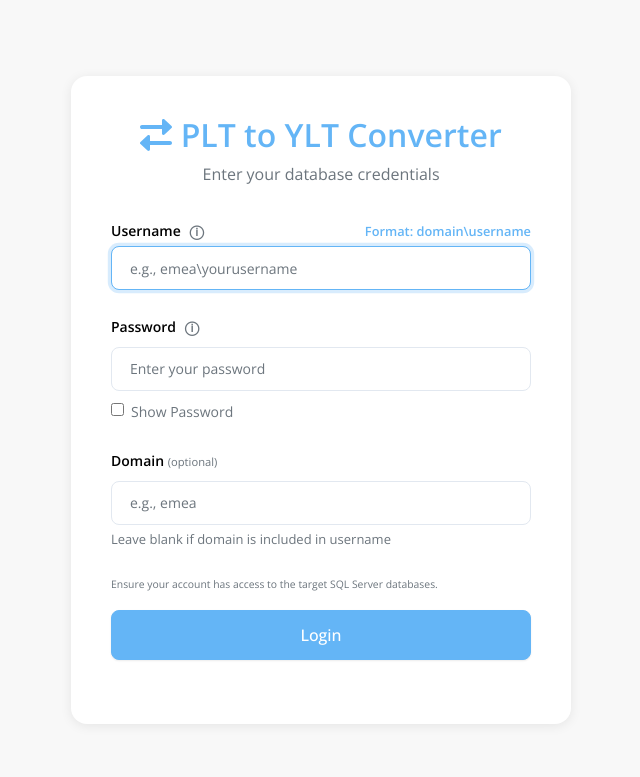
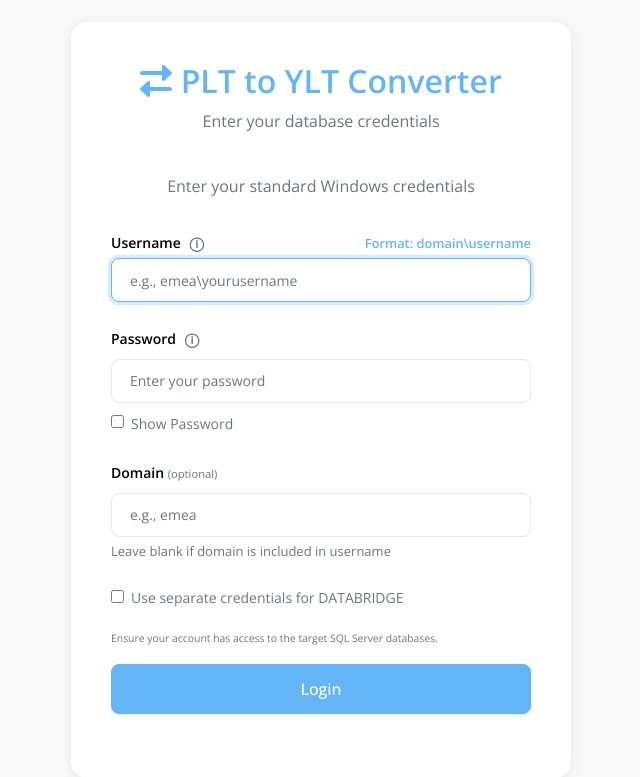
Before and after one commit to Rakshit09/PLT_YLT, a Flask app: page / in a window 1280 px wide. Shown: the top 777 px of the page, without its empty margins (304-944 px from the left). Run offline with Flask 3, Linux system fonts and the light colour scheme; some libraries are stand-ins or nearby versions.

Commit message:
Added Databridge auth

```diff
--- a/app.py
+++ b/app.py
@@ -273,6 +273,17 @@ def convert_sql_plt_to_ylt(engine, database, anlsid=None, perspcode=None):
 
     return ylt_ifm
 
+def get_credentials_for_server(server):
+    """Selects the correct credentials from the session based on the server name."""
+    if server == 'DATABRIDGE' and 'databridge_credentials' in session:
+        logger.info("Using DATABRIDGE specific credentials.")
+        creds = session.get('databridge_credentials', {})
+        return creds.get('username'), creds.get('password'), None
+    else:
+        logger.info("Using standard credentials.")
+        creds = session.get('credentials', {})
+        return creds.get('username'), creds.get('password'), creds.get('domain')
+
 
 @app.route('/')
 def index():
@@ -288,6 +299,11 @@ def login():
             'password': data.get('password'),
             'domain': data.get('domain')
         }
+        if data.get('use_databridge_creds'):
+            session['databridge_credentials'] = {
+                'username': data.get('databridge_username'),
+                'password': data.get('databridge_password')
+            }
         return jsonify({'success': True})
     except Exception as e:
         return jsonify({'success': False, 'error': str(e)})
@@ -315,10 +331,8 @@ def convert_sql():
         if not all([server, database]):
             return jsonify({'error': 'Server and Database are required'}), 400
 
-        # Use stored credentials
-        username = creds.get('username')
-        password = creds.get('password')
-        domain = creds.get('domain')
+        # Get credentials based on the selected server
+        username, password, domain = get_credentials_for_server(server)
 
         if not username or not password:
             return jsonify({'error': 'Missing credentials. Please login again.'}), 401
@@ -379,13 +393,13 @@ def get_databases():
         return Response('<option value="">Please select a server</option>', mimetype='text/html')
 
     try:
-        creds = session.get('credentials')
-        if not creds or not creds.get('username') or not creds.get('password'):
-            logger.error("No database credentials found in session")
+        username, password, domain = get_credentials_for_server(server)
+        if not username or not password:
+            logger.error("No database credentials found in session for the selected server type")
             return Response('<option value="">Authentication error: No credentials</option>', mimetype='text/html', status=401)
 
         # Connect to master db to get list of other DBs
-        engine = get_engine(server, 'master', creds.get('username'), creds.get('password'), creds.get('domain'))
+        engine = get_engine(server, 'master', username, password, domain)
         if engine is None:
             raise Exception("Failed to get database engine for server discovery.")
 
@@ -419,8 +433,11 @@ def get_anlsids():
         return Response('<option value="">Select server and database</option>', mimetype='text/html')
 
     try:
-        creds = session.get('credentials', {})
-        engine = get_engine(server, database, creds.get('username'), creds.get('password'), creds.get('domain'))
+        username, password, domain = get_credentials_for_server(server)
+        if not username or not password:
+             return Response('<option value="">Authentication error</option>', mimetype='text/html', status=401)
+
+        engine = get_engine(server, database, username, password, domain)
 
         anlsids = None
         schemas_to_try = ['dbo', 'plt']
@@ -461,8 +478,11 @@ def get_perspcodes():
         return Response('<option value="">-- All PERSPCODEs (optional) --</option>', mimetype='text/html')
 
     try:
-        creds = session.get('credentials', {})
-        engine = get_engine(server, database, creds.get('username'), creds.get('password'), creds.get('domain'))
+        username, password, domain = get_credentials_for_server(server)
+        if not username or not password:
+             return Response('<option value="">Authentication error</option>', mimetype='text/html', status=401)
+
+        engine = get_engine(server, database, username, password, domain)
 
         perspcodes = None
         schemas_to_try = ['dbo', 'plt']
--- a/templates/login.html
+++ b/templates/login.html
@@ -125,6 +125,9 @@
         <div id="errorMessage" class="error-message" style="display: none;"></div>
 
         <form id="loginForm">
+            <div class="login-header pt-2">
+                <p class="text-muted">Enter your standard Windows credentials</p>
+            </div>
             <div class="form-group">
                 <div class="d-flex justify-content-between align-items-center">
                     <label for="username" class="form-label mb-0">
@@ -168,6 +171,25 @@
                 </small>
             </div>
 
+            <div class="form-check mb-3">
+                <input type="checkbox" class="form-check-input" id="useDatabridgeCreds">
+                <label class="form-check-label" for="useDatabridgeCreds">Use separate credentials for DATABRIDGE</label>
+            </div>
+
+            <div id="databridgeCreds" style="display: none;">
+                <div class="login-header pt-2">
+                    <p class="text-muted">Enter your DATABRIDGE credentials</p>
+                </div>
+                <div class="form-group">
+                    <label for="databridgeUsername" class="form-label">DATABRIDGE Username</label>
+                    <input type="text" class="form-control" id="databridgeUsername" name="databridgeUsername" placeholder="Enter DATABRIDGE username">
+                </div>
+                <div class="form-group">
+                    <label for="databridgePassword" class="form-label">DATABRIDGE Password</label>
+                    <input type="password" class="form-control" id="databridgePassword" name="databridgePassword" placeholder="Enter DATABRIDGE password">
+                </div>
+            </div>
+
             <div class="form-text text-muted mb-3">
                 <small>
                     Ensure your account has access to the target SQL Server databases.
@@ -200,6 +222,15 @@
                 passwordField.attr('type', this.checked ? 'text' : 'password');
             });
 
+            // Toggle DATABRIDGE credentials
+            $('#useDatabridgeCreds').on('change', function() {
+                if (this.checked) {
+                    $('#databridgeCreds').slideDown();
+                } else {
+                    $('#databridgeCreds').slideUp();
+                }
+            });
+
             // Form submission
             $('#loginForm').on('submit', function(e) {
                 e.preventDefault();
@@ -207,6 +238,10 @@
                 const username = $('#username').val().trim();
                 const password = $('#password').val();
                 const domain = $('#domain').val().trim();
+
+                const useDatabridge = $('#useDatabridgeCreds').is(':checked');
+                const databridgeUsername = $('#databridgeUsername').val().trim();
+                const databridgePassword = $('#databridgePassword').val();
 
                 // Reset validation states
                 $('#username').removeClass('is-invalid');
@@ -236,7 +271,10 @@
                     data: JSON.stringify({
                         username: username,
                         password: password,
-                        domain: domain
+                        domain: domain,
+                        use_databridge_creds: useDatabridge,
+                        databridge_username: databridgeUsername,
+                        databridge_password: databridgePassword
                     }),
                     success: function(response) {
                         if (response.success) {
```
